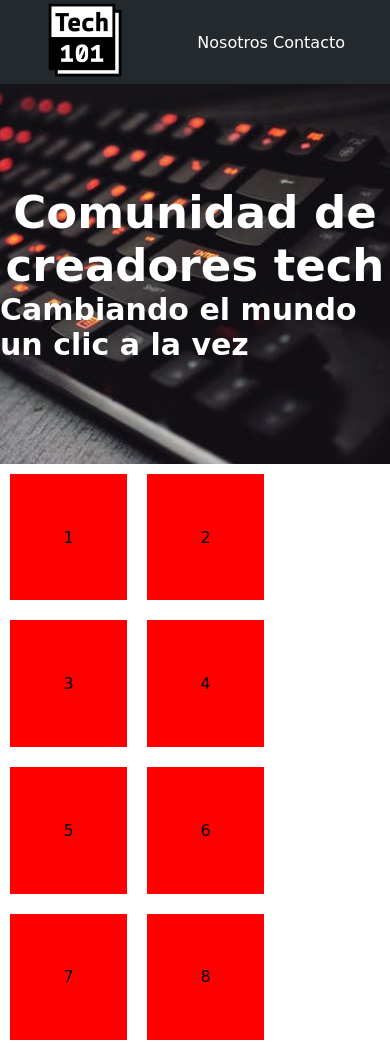
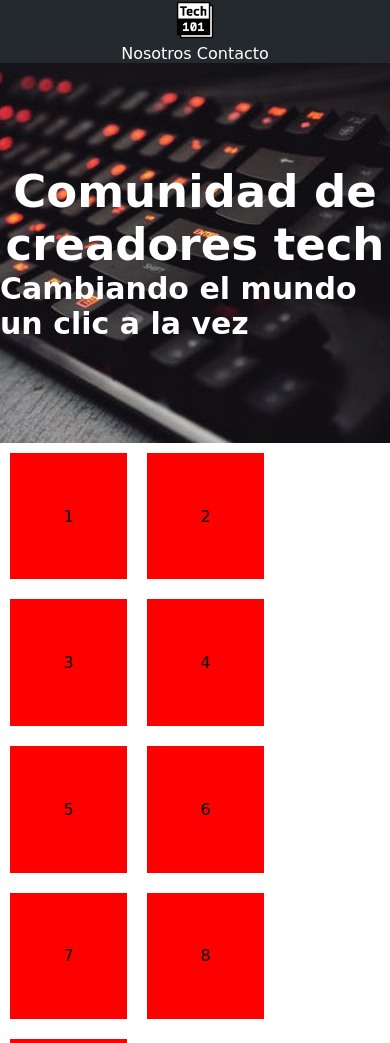
Before and after one commit to somostech101/sesion-diseno-responsivo, a plain HTML site: page index.html in a window 390 px wide. Shown: the top 1043 px of the page. Drawn offline with Linux system fonts and the light colour scheme.

Commit message:
Se centró el header

```diff
--- a/assets/css/main.css
+++ b/assets/css/main.css
@@ -71,6 +71,13 @@ nav div a {
 
 @media only screen and (max-width: 600px) {
 
+    nav {
+        justify-content: center;
+        flex-direction: column;
+    }
+    #logo-nav {
+        width: 40px;
+    }
 
 }
 
```
